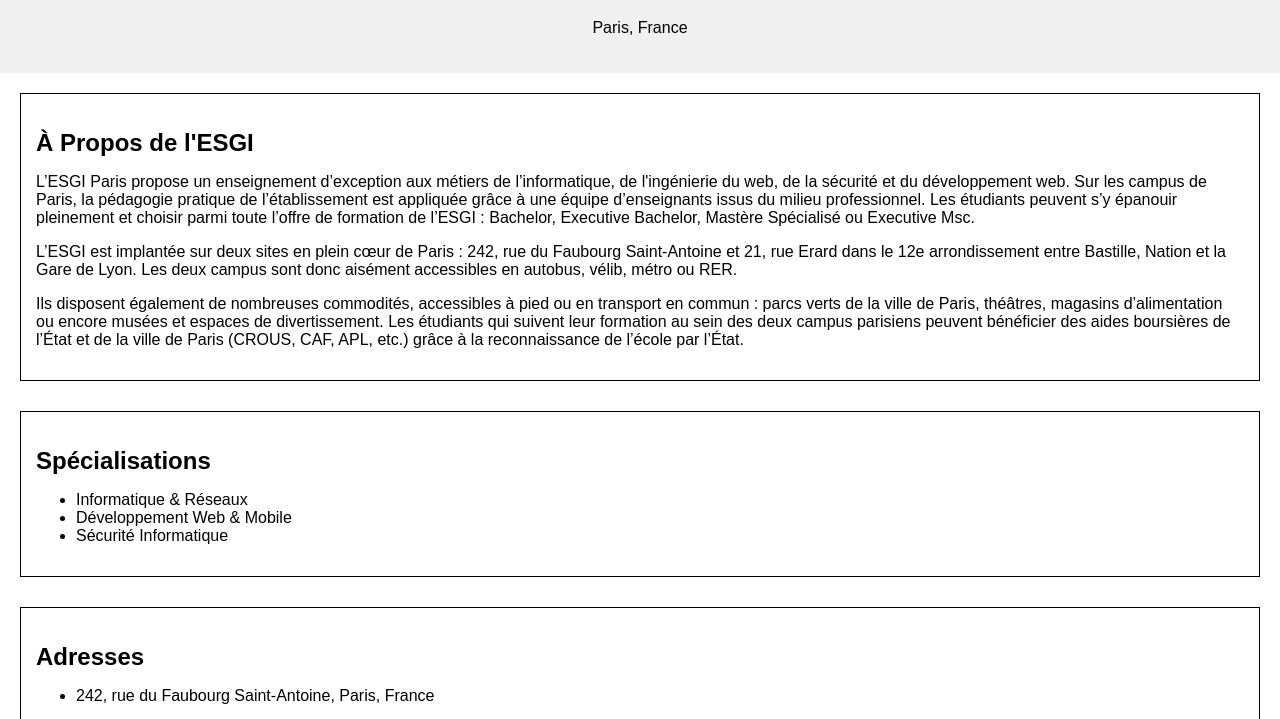
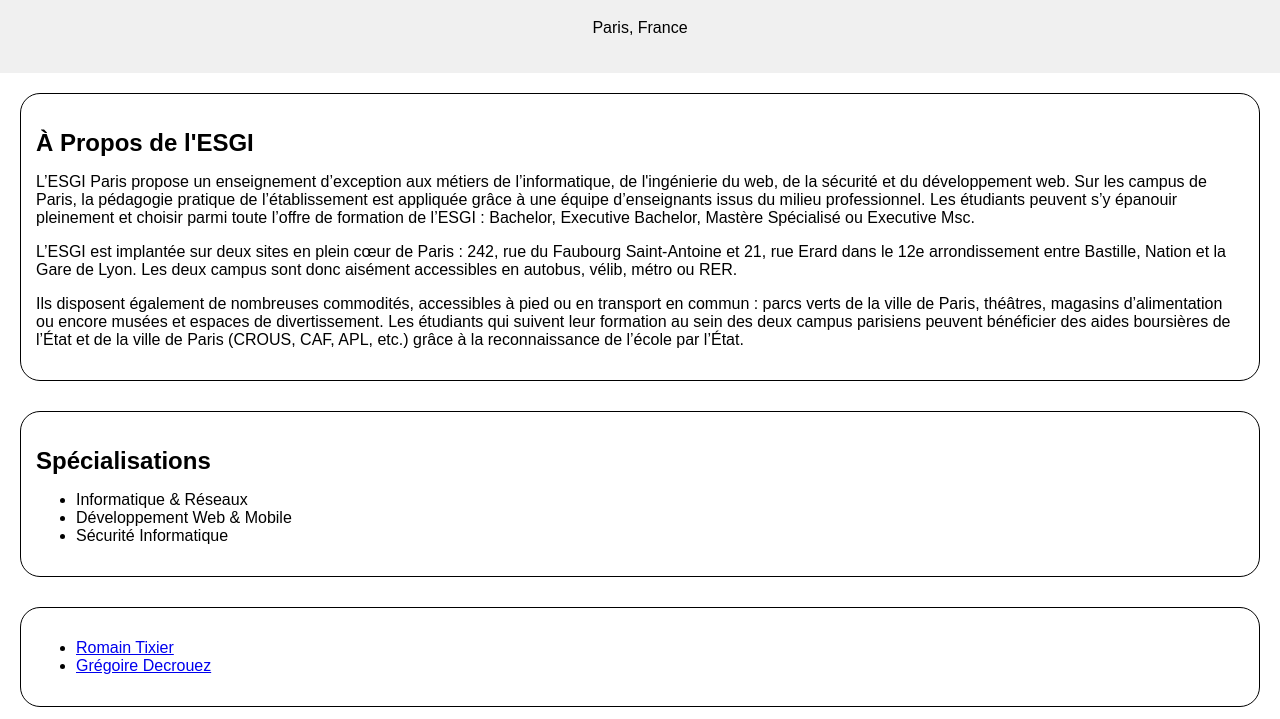
Before and after one commit to Twiikix/Tp-git, a plain HTML site: page index.html in a window 1280 px wide. Shown: the part 81-800 px from the top of the page. Drawn offline with Linux system fonts and the light colour scheme.

Commit message:
ticket-1 gregoire

```diff
--- a/index.html
+++ b/index.html
@@ -31,6 +31,13 @@
       </ul>
     </section>
 
+    <section id="La meilleure équipe d'étudiants">
+      <ul>
+          <li><a href="https://www.linkedin.com/in/romain-tixier-2402aa255/">Romain Tixier</a></li>
+          <li><a href="https://www.linkedin.com/in/gregoire-decrouez-4aaa5b20a/">Grégoire Decrouez</a></li>
+      </ul>
+    </section>
+
     <section id="address">
       <h2>Adresses</h2>
       <ul>
--- a/style.css
+++ b/style.css
@@ -18,6 +18,7 @@
   margin-bottom: 30px;
   padding: 15px;
   border: 1px solid black;
+  border-radius: 20px;
 }
 
 h2 {
```
